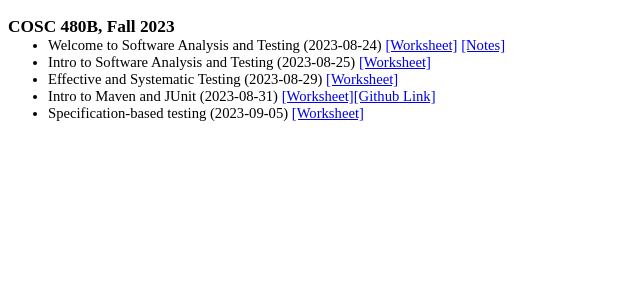
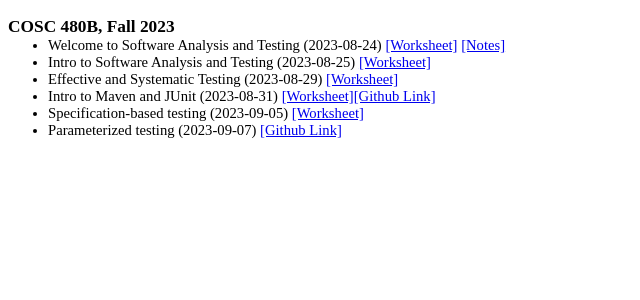
Before and after one commit to georgianahaldeman/cosc480, a Jekyll site: the page built from docs/notes/index.md, in a window 1280 px wide. Shown: the top 300 px of the page, without its empty margins (0-640 px from the left). Built offline with Jekyll 4.4.1, drawn with Linux system fonts in a browser that asks for light colours; our own code applies the rules of GitHub Pages for plain Markdown files.

Commit message:
9_7 github assignment

```diff
--- a/docs/notes/index.md
+++ b/docs/notes/index.md
@@ -9,3 +9,5 @@
 - Intro to Maven and JUnit (2023-08-31) [[Worksheet]](./notes/8_31.pdf)[[Github Link]](https://classroom.github.com/a/4026OMRf)
 
 - Specification-based testing (2023-09-05) [[Worksheet]](./notes/9_5.pdf)
+
+- Parameterized testing (2023-09-07) [[Github Link]](https://classroom.github.com/a/nQU90pRm)
```
